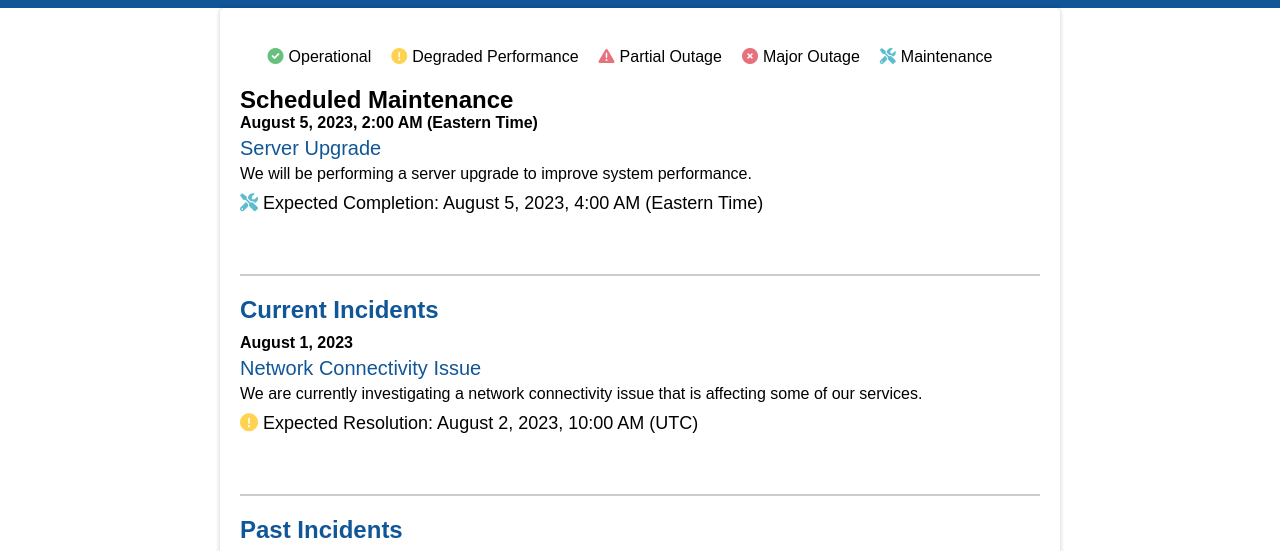
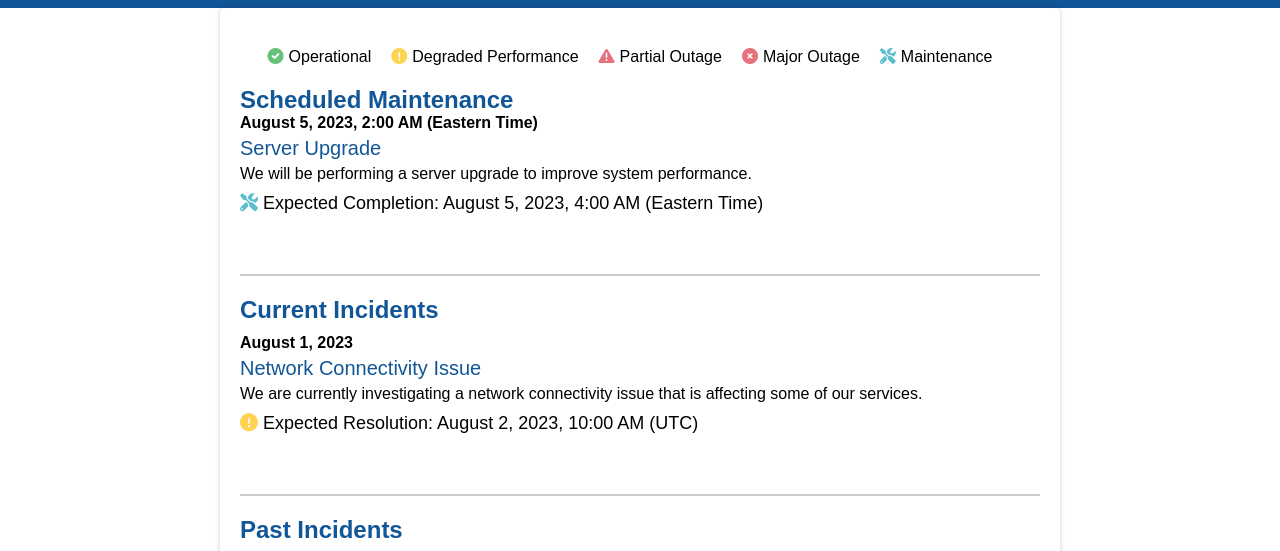
Before and after one commit to BTM-Jeremy/BTM-Jeremy.github.io, a plain HTML site: page index.html in a window 1280 px wide. Shown: the part 209-760 px from the top of the page. Drawn offline with Linux system fonts and the light colour scheme.

Commit message:
Update styles.css

```diff
--- a/styles.css
+++ b/styles.css
@@ -162,7 +162,9 @@ main {
 .scheduled-maintenance {
     margin-bottom: 40px;
 }
-
+.scheduled-maintenance h2 {
+    color: #115697
+}
 /* Footer styles */
 footer {
     background-color: #115697;
```
